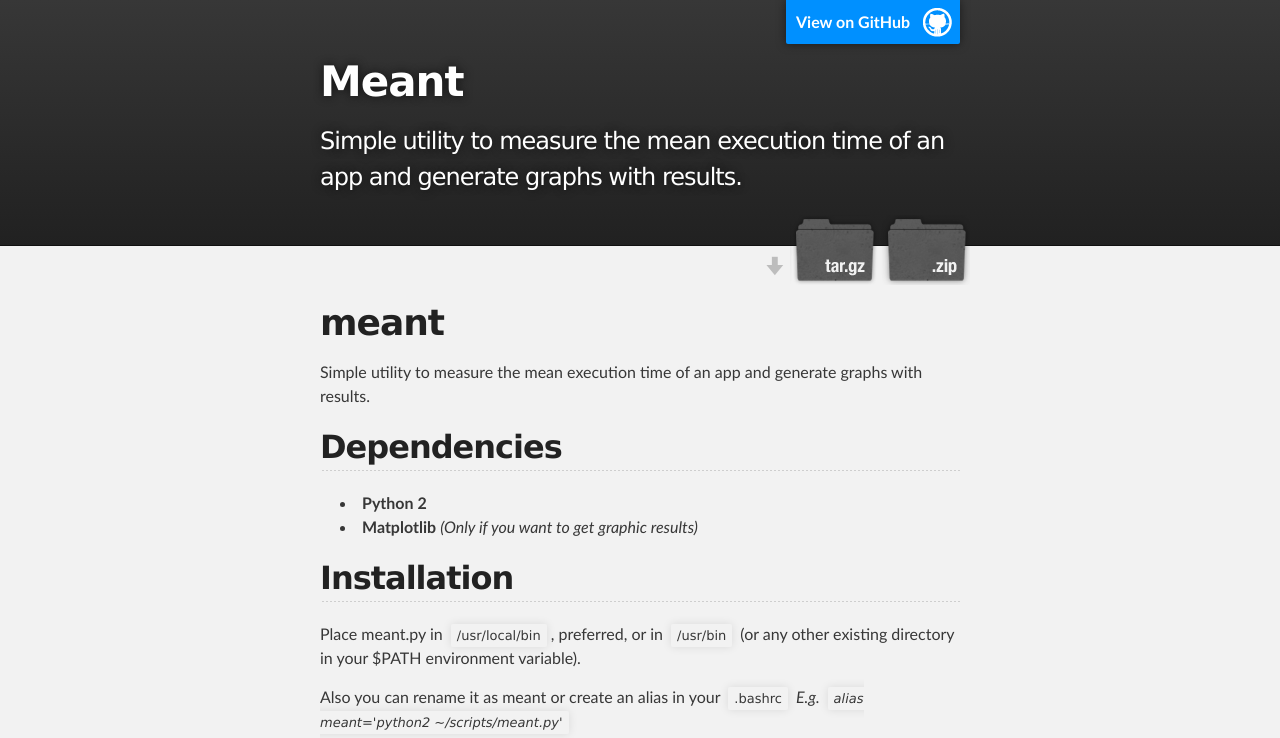
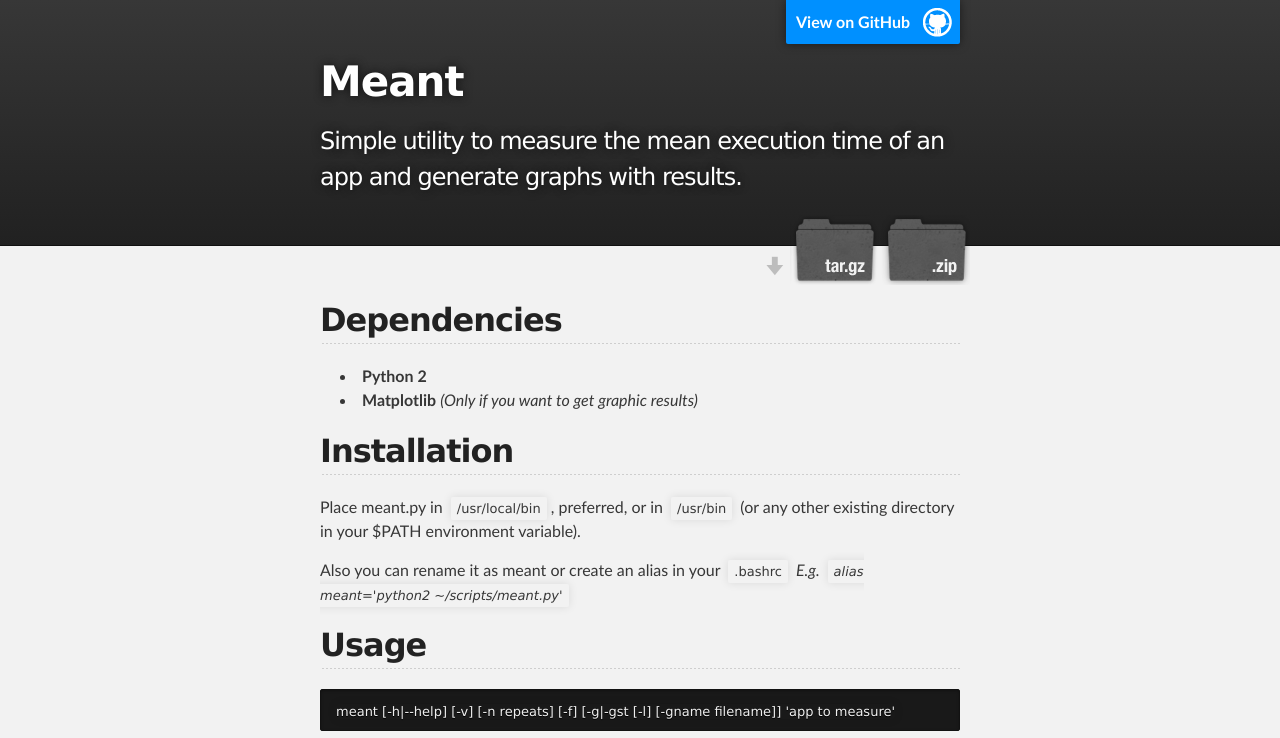
Before and after one commit to albertoalcolea/meant, a plain HTML site: page index.html in a window 1280 px wide. Shown: the top 738 px of the page. Drawn offline with Linux system fonts and the light colour scheme.

Commit message:
Update index.html

```diff
--- a/index.html
+++ b/index.html
@@ -31,11 +31,6 @@
     <!-- MAIN CONTENT -->
     <div id="main_content_wrap" class="outer">
       <section id="main_content" class="inner">
-        <h1>meant</h1>
-
-<p>Simple utility to measure the mean execution time of an app and generate graphs
-with results.</p>
-
 <h2>Dependencies</h2>
 
 <ul>
```
